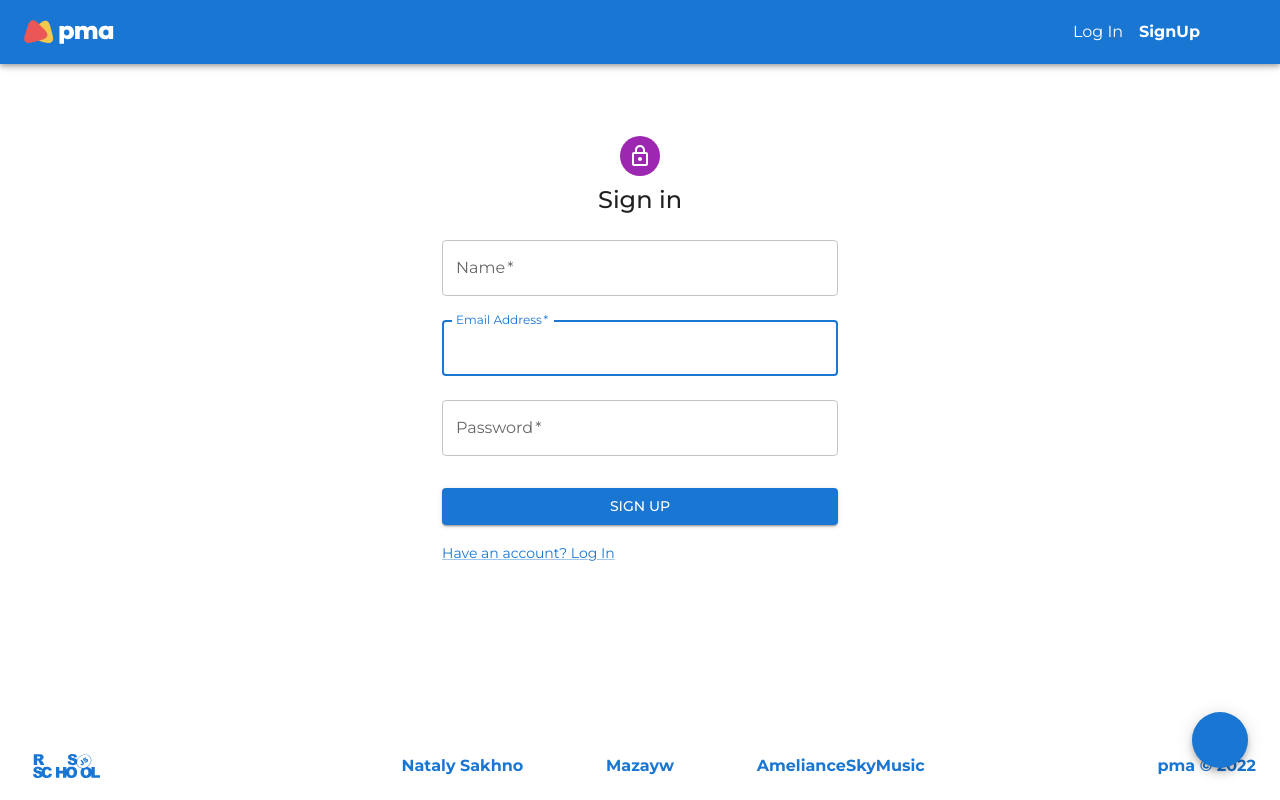
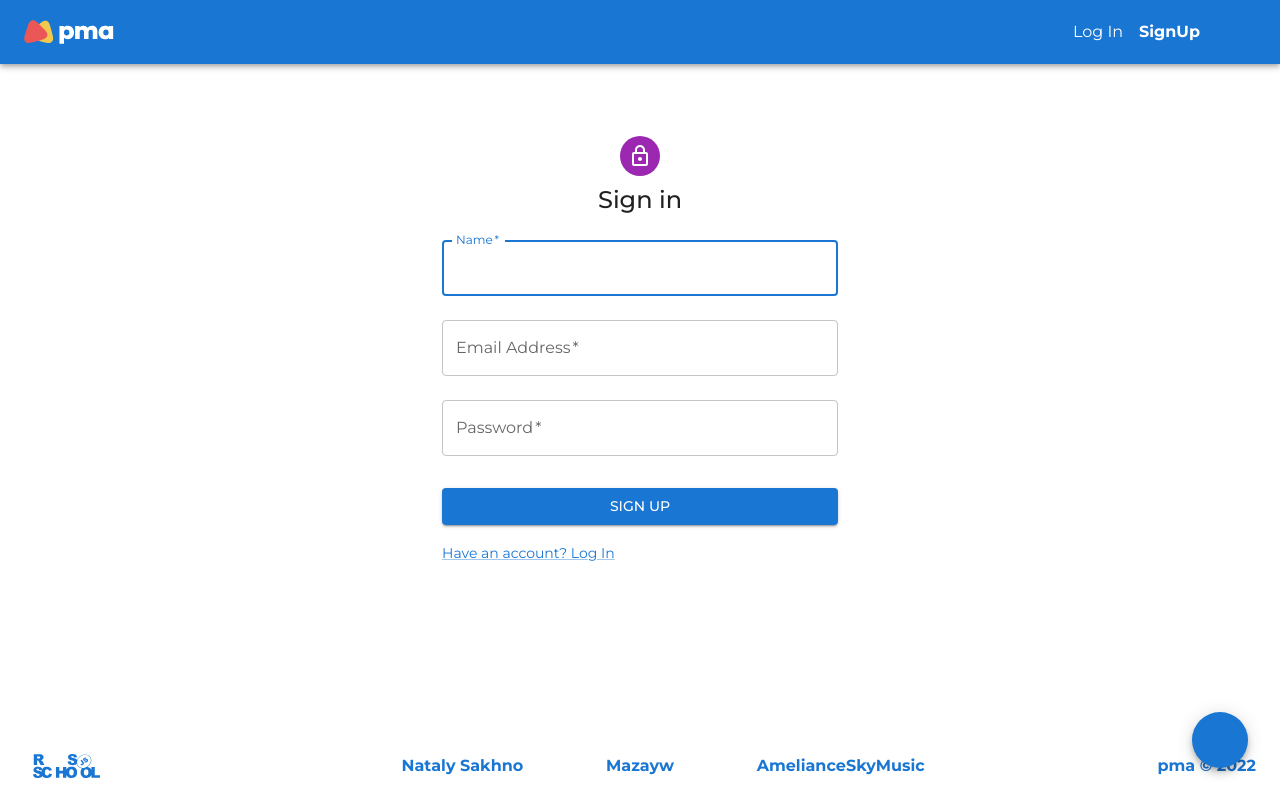
Before and after one commit to AmelianceSkyMusic/project-management-app, a React (Create React App) app: page /signup in a window 1280 px wide. Built offline with nearby package versions, Linux system fonts and the light colour scheme; some icons are missing.

Commit message:
feat: minor changes

```diff
--- a/src/App/pages/Authentication/SignUp.tsx
+++ b/src/App/pages/Authentication/SignUp.tsx
@@ -81,10 +81,11 @@ export function SignUp() {
 						margin="normal"
 						required
 						fullWidth
-						autoComplete="name"
 						id="name"
 						label="Name"
 						name="name"
+						autoComplete="name"
+						autoFocus
 					/>
 					<TextField
 						error={!!emailError}
@@ -97,7 +98,6 @@ export function SignUp() {
 						autoComplete="email"
 						helperText={emailError}
 						onBlur={emailHandler}
-						autoFocus
 					/>
 					<TextField
 						error={!!passwordError}
```
